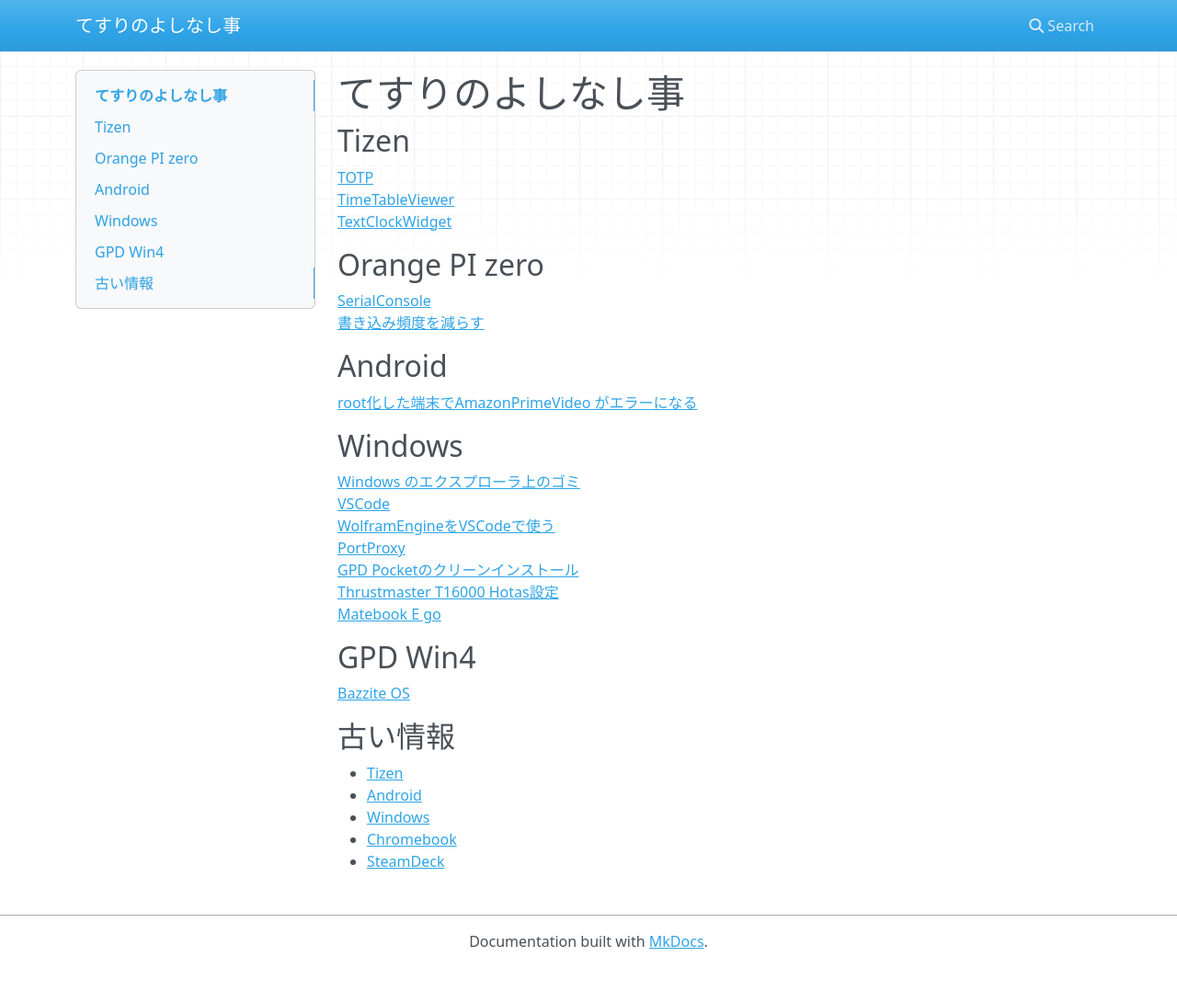
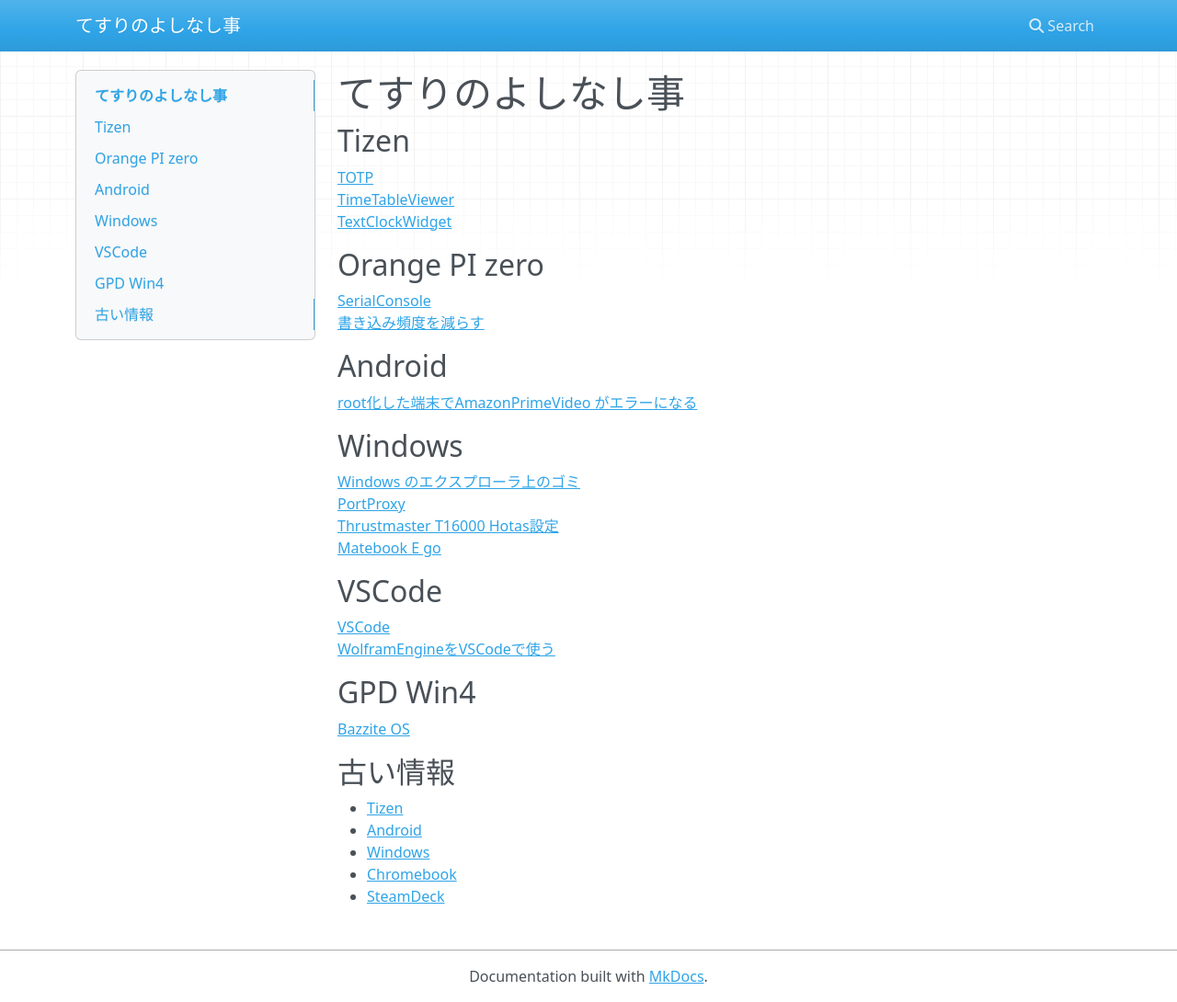
Before and after one commit to tesurijp/tesurijp.github.io, an MkDocs documentation site: the page built from docs/index.md, in a window 1280 px wide and 1090 px high. Shown: the whole window at 92% size. Built offline with MkDocs 1.6.1, drawn with Linux system fonts in a browser that asks for light colours; nearby versions of some CDN libraries.

Commit message:
配置の変更

```diff
--- a/docs/index.md
+++ b/docs/index.md
@@ -19,12 +19,14 @@
 ## Windows
 
   [Windows のエクスプローラ上のゴミ](Windows/Explorer)
-  [VSCode](Windows/VSCode)
-  [WolframEngineをVSCodeで使う](Windows/WolframEngine)
   [PortProxy](Windows/PortProxy)
-  [GPD Pocketのクリーンインストール](Windows/GpdPocket-CleanInstall)
   [Thrustmaster T16000 Hotas設定](Windows/Thrustmaster)
   [Matebook E go](Windows/MatebookEGo)
+
+## VSCode
+
+  [VSCode](VSCode/VSCode)
+  [WolframEngineをVSCodeで使う](VSCode/WolframEngine)
 
 ## GPD Win4
 
```
Also changed, not shown: docs/Windows/old/index.md (+3 -1 lines), docs/VSCode/VSCode.md (renamed from docs/Windows/VSCode.md), docs/VSCode/WolframEngine.md (renamed from docs/Windows/WolframEngine.md), docs/Windows/old/GpdPocket-CleanInstall.md (renamed from docs/Windows/GpdPocket-CleanInstall.md).
